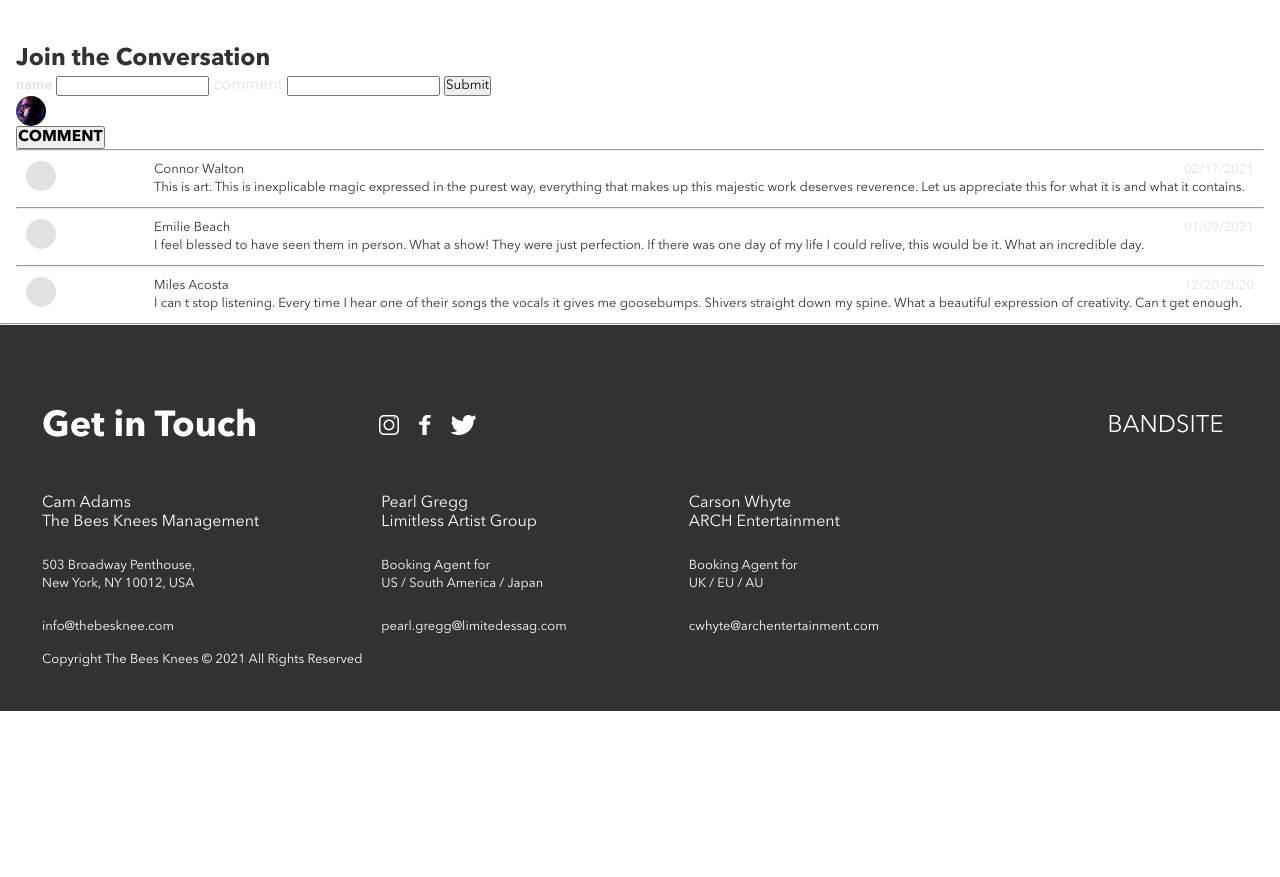
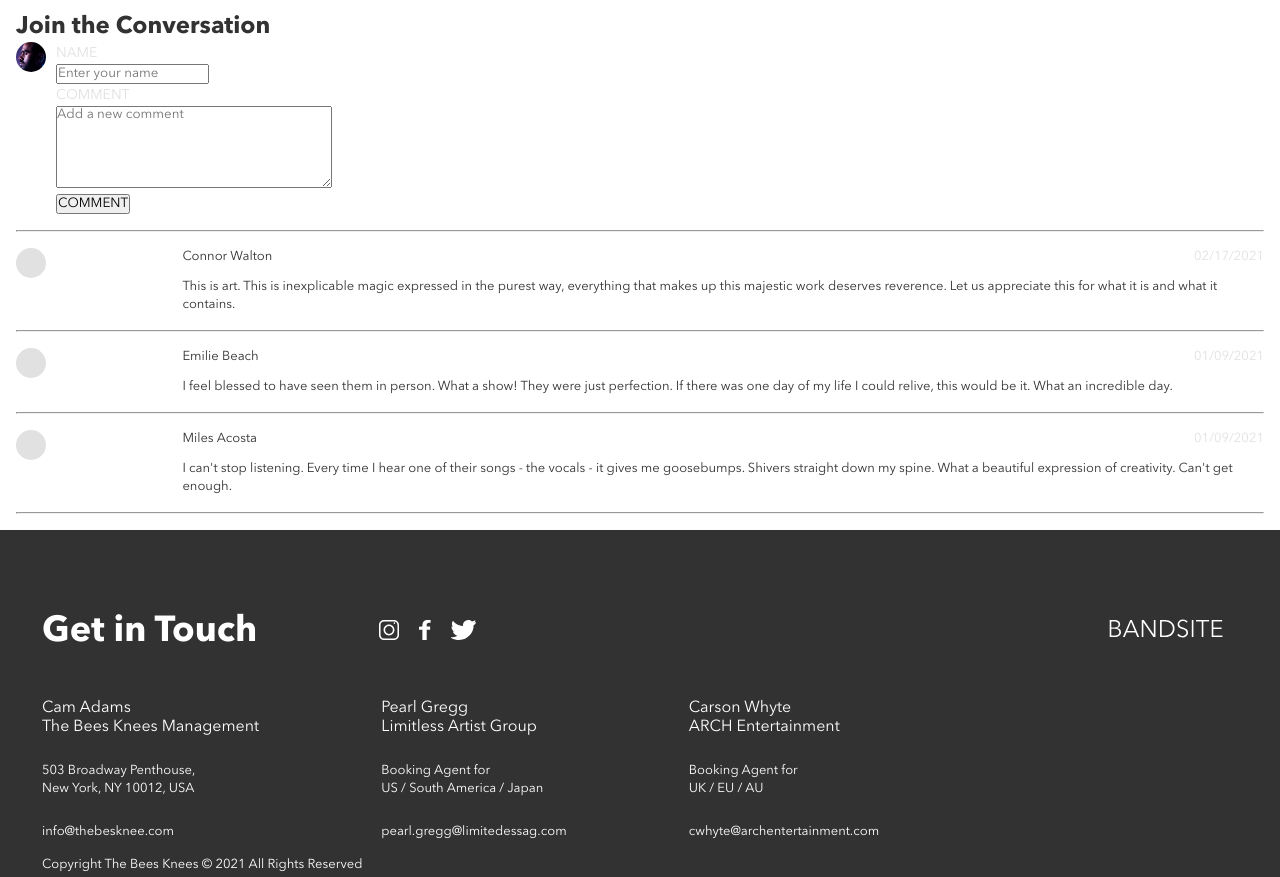
Before and after one commit to Etherealnique/dominique-cortesiano-bandsite, a plain HTML site: page index.html in a window 1280 px wide. Shown: the part 2278-3155 px from the top of the page. Before the commit the page ends 2989 px from the top, so only its background shows below. Drawn offline with Linux system fonts and the light colour scheme.

Commit message:
added functioning forum section and styled it almost according to mockup. Added soundcloud widget. Added buy ticket buttons to shows array.

```diff
--- a/index.html
+++ b/index.html
@@ -111,7 +111,7 @@
           class="photo-gallery__image"
         />
         <img
-          src="./assets/images/Photo-gallery-6.jpg"
+          src="./assets/images/Photo-galle--]]ry-6.jpg"
           alt="photo-gallery-6"
           class="photo-gallery__image"
         />
@@ -135,63 +135,38 @@
     <!-- PHOTO GALLERY ENDS -->
     <!-- FORUM SECTION STARTS -->
     <div class="forum__container">
-      <div class="forum__section-one">
-        <div class="forum__title">
-          <h2>Join the Conversation</h2>
-        </div>
-        <form action="x" id="myForm" method="POST">
-          <label class="forum__name--title" for="name">name</label>
-          <input id="name" type="text" name="name" />
-          <label class="forum__comment-title" for="comment">comment</label>
-          <input id="comment" type="text" name="comment" />
-          <input type="submit" />
-        </form>
-
+      <div class="forum__title">
+        <h2>Join the Conversation</h2>
         <figure class="forum__avatar"></figure>
       </div>
-      <button class="forum__button"><h3>COMMENT</h3></button>
-      <hr class="divider" />
-      <div class="forum__section-two">
-        <div class="forum__subsection--header">
-          <figure class="forum__avatar-blank"></figure>
-          <h2 class="forum__user">Connor Walton</h2>
-          <p class="forum__date">02/17/2021</p>
-        </div>
+      <div class="forum__info">
+        <form id="myForm">
+          <label class="forum__name-title" for="username">NAME</label><br />
+          <input
+            id="forum__comment-name--box"
+            type="text"
+            name="name"
+            placeholder="Enter your name"
+          /><br />
 
-        <p class="forum__body">
-          This is art. This is inexplicable magic expressed in the purest way,
-          everything that makes up this majestic work deserves reverence. Let us
-          appreciate this for what it is and what it contains.
-        </p>
+          <label class="forum__comment-title" for="comment-box">COMMENT</label
+          ><br />
+          <textarea
+            class="comment"
+            id="comment-box"
+            rows="5"
+            cols="37"
+            name="comment"
+            placeholder="Add a new comment"
+          ></textarea
+          ><br />
+
+          <button type="submit">COMMENT</button>
+        </form>
       </div>
       <hr class="divider" />
-      <div class="forum__section-three">
-        <div class="forum__subsection--header">
-          <figure class="forum__avatar-blank"></figure>
-          <h2 class="forum__user">Emilie Beach</h2>
-          <h2 class="forum__date">01/09/2021</h2>
-        </div>
-        <p class="forum__body">
-          I feel blessed to have seen them in person. What a show! They were
-          just perfection. If there was one day of my life I could relive, this
-          would be it. What an incredible day.
-        </p>
-      </div>
-      <hr class="divider" />
-      <div class="forum__section-four">
-        <div class="forum__subsection--header">
-          <figure class="forum__avatar-blank"></figure>
-          <h2 class="forum__user">Miles Acosta</h2>
-          <h2 class="forum__date">12/20/2020</h2>
-        </div>
-        <p class="forum__body">
-          I can t stop listening. Every time I hear one of their songs the
-          vocals it gives me goosebumps. Shivers straight down my spine. What a
-          beautiful expression of creativity. Can t get enough.
-        </p>
-      </div>
+      <section class="forum-container"></section>
     </div>
-    <hr class="divider" />
 
     <!-- FORUM SECTION ENDS -->
     <!-- FOOTER STARTS -->
--- a/scripts/build-shows-page.js
+++ b/scripts/build-shows-page.js
@@ -125,6 +125,11 @@ for (let i = 0; i < tixDates.length; i++) {
   const loc = document.createElement("td");
   loc.innerText = tixDates[i].location;
 
+  const button = document.createElement("button");
+  button.innerText = "BUY TICKETS";
+  button.setAttribute("onclick", ".location.href='./shows.html';");
+  tbodyRow.appendChild(button);
+
   tableBody.appendChild(tbodyRow);
   tbodyRow.appendChild(date);
   tbodyRow.appendChild(venue);
@@ -137,3 +142,7 @@ for (let i = 0; i < tixDates.length; i++) {
 // // adds class for styling
 // tableDate.classList.add("shows__subtitle");
 // // adds tr semantic to thead
+const tbodyRow = ["thor", "captain america", "hulk"];
+avengers.forEach((item, index) => {
+  console.log(index, item);
+});
--- a/scripts/index-page.js
+++ b/scripts/index-page.js
@@ -1,20 +1,82 @@
+const formEl = document.querySelector("#myForm");
+const containerEl = document.querySelector(".forum-container");
+
 const comments = [
   {
     name: "Connor Walton",
     date: "02/17/2021",
-    content:
+    comment:
       "This is art. This is inexplicable magic expressed in the purest way, everything that makes up this majestic work deserves reverence. Let us appreciate this for what it is and what it contains.",
   },
   {
     name: "Emilie Beach",
     date: "01/09/2021",
-    content:
+    comment:
       "I feel blessed to have seen them in person. What a show! They were just perfection. If there was one day of my life I could relive, this would be it. What an incredible day.",
   },
   {
-    name: "12/20/2020",
+    name: "Miles Acosta",
     date: "01/09/2021",
-    content:
+    comment:
       "I can't stop listening. Every time I hear one of their songs - the vocals - it gives me goosebumps. Shivers straight down my spine. What a beautiful expression of creativity. Can't get enough.",
   },
 ];
+
+const displayComments = (obj) => {
+  const commentContainer = document.createElement("div");
+  commentContainer.classList.add("comment-container");
+
+  const divContainer = document.createElement("div");
+  divContainer.classList.add("forum__subsection--header");
+
+  const figure = document.createElement("figure");
+  figure.classList.add("forum__avatar-blank");
+
+  const nameEl = document.createElement("h2");
+  nameEl.classList.add("forum__user");
+  nameEl.innerText = obj.name;
+
+  const dateEl = document.createElement("h3");
+  dateEl.classList.add("forum__date");
+  dateEl.innerText = obj.date;
+
+  const contentEl = document.createElement("p");
+  contentEl.classList.add("forum__body");
+  contentEl.innerText = obj.comment;
+
+  const dividerEl = document.createElement("hr");
+  dividerEl.classList.add("divider");
+  // dividerEl.innerText = obj.comment;
+
+  commentContainer.appendChild(divContainer);
+  divContainer.appendChild(figure);
+  divContainer.appendChild(nameEl);
+  divContainer.appendChild(dateEl);
+  commentContainer.appendChild(contentEl);
+  commentContainer.appendChild(dividerEl);
+
+  containerEl.appendChild(commentContainer);
+};
+
+comments.forEach((element) => {
+  displayComments(element);
+});
+
+formEl.addEventListener("submit", (event) => {
+  event.preventDefault();
+  containerEl.innerText = "";
+  const userName = event.target.name.value;
+  const userComment = event.target.comment.value;
+  const userDate = new Date(Date.now()).toLocaleDateString();
+
+  const newComment = {
+    name: userName,
+    date: userDate,
+    comment: userComment,
+  };
+  comments.unshift(newComment);
+  comments.forEach((element) => {
+    displayComments(element);
+  });
+  formEl.reset();
+});
--- a/styles/bio.scss
+++ b/styles/bio.scss
@@ -159,17 +159,18 @@ html {
       padding-left: 130px;
     }
   }
+
   &__container {
     display: flex;
     flex-wrap: wrap;
     justify-content: center;
-    margin-bottom: 32px;
+
     @include desktop {
       padding: 0 64px;
     }
   }
   &__image {
-    padding: 8px 16px;
+    padding: 10px 16px;
     width: 100%;
     filter: grayscale(100%);
     transition: 1s;
@@ -198,15 +199,23 @@ html {
     background-repeat: no-repeat;
     background-size: cover;
     border-radius: 50%;
+    position: absolute;
   }
-  &__name--title {
+  &__info {
+    padding-left: 2.5rem;
+    padding-bottom: 1rem;
+  }
+  &__name-title {
     color: $Mercury;
-    font-weight: 600;
+    font-weight: 400;
     font-size: 14px;
     line-height: 22px;
   }
   &__comment-title {
     color: $Mercury;
+    font-weight: 400;
+    font-size: 14px;
+    line-height: 22px;
   }
   &__button {
     $White: #ffffff;
@@ -214,22 +223,9 @@ html {
 
   &__section {
     color: $BandSite-Black;
-
-    // &-one {
-    // }
-
-    &-two {
-      position: relative;
-      padding: 10px;
-    }
-    &-three {
-      padding: 10px;
-    }
-    &-four {
-      padding: 10px;
-    }
   }
   &__subsection--header {
+    padding-top: 1rem;
     display: flex;
     justify-content: space-between;
   }
@@ -239,13 +235,14 @@ html {
     width: 30px;
     background-color: $Mercury;
     border-radius: 50%;
+    padding-left: 1rem;
   }
   &__user {
     color: $BandSite-Black;
     font-weight: 400;
     font-size: 13px;
     line-height: 18px;
-    padding-left: 10vw;
+    padding-left: 13vw;
   }
   &__date {
     color: $BandSite-Black;
@@ -257,10 +254,10 @@ html {
   }
   &__body {
     color: $BandSite-Black;
-    padding-left: 10vw;
     font-weight: 400;
     font-size: 13px;
     line-height: 18px;
+    padding: 0.75rem 0 1rem 13vw;
   }
   &__divider {
     border-top: solid 1px $Mercury;
--- a/styles/partials/_global.scss
+++ b/styles/partials/_global.scss
@@ -81,6 +81,7 @@
   color: $White;
   width: 100vw;
   padding: 16px;
+  margin-top: 1rem;
   @include tablet {
     padding: 42px;
   }
```
Also changed, not shown: pages/shows.html (+38 -0 lines), styles/bio.css.
